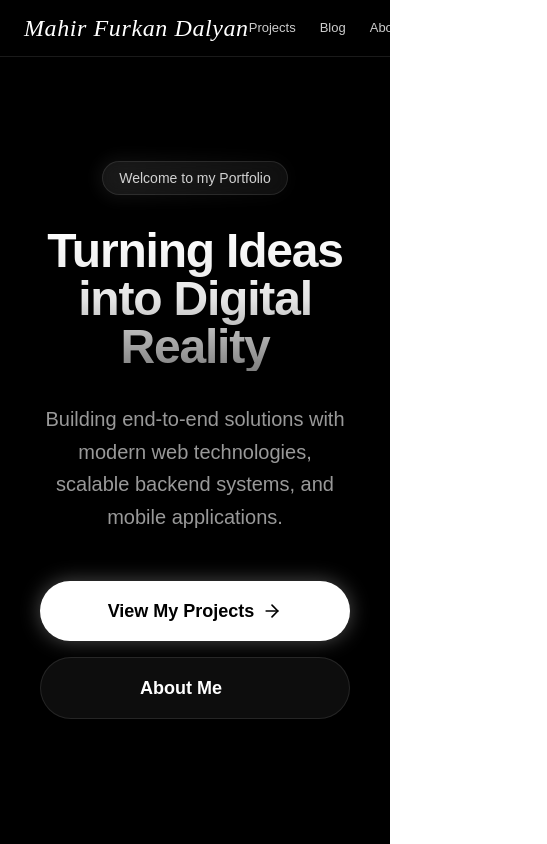
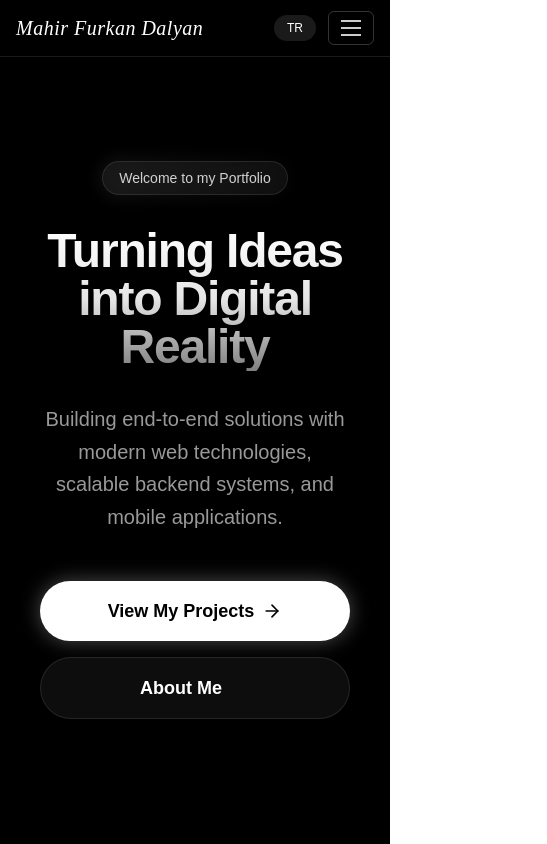
Before and after one commit to furkandalyan/site, a Next.js app: page /en in a window 390 px wide. Shown: the top 844 px of the page, 547 px wide, since content can reach past the window. Built offline with nearby package versions, Linux system fonts and the light colour scheme.

Commit message:
Add hamburger navbar

```diff
--- a/src/app/[lang]/layout.tsx
+++ b/src/app/[lang]/layout.tsx
@@ -1,4 +1,4 @@
-import Link from "next/link";
+import Navbar from "@/src/components/Navbar";
 
 export default async function LangLayout({
   children,
@@ -28,50 +28,7 @@ export default async function LangLayout({
 
   return (
     <div className="min-h-screen flex flex-col bg-black text-white selection:bg-white selection:text-black">
-      <nav className="sticky top-0 z-50 border-b border-white/10 bg-black/80 backdrop-blur-md backdrop-saturate-150 supports-[backdrop-filter]:bg-black/60">
-        <div className="mx-auto max-w-screen-xl px-6 h-14 flex items-center justify-between">
-          <Link
-            href={`/${lang}`}
-            className="text-2xl font-normal tracking-wide hover:opacity-70 transition-opacity duration-200 cursor-pointer font-serif italic whitespace-nowrap"
-            style={{ fontFamily: 'Times New Roman, serif' }}
-          >
-            Mahir Furkan Dalyan
-          </Link>
-
-          <div className="flex items-center gap-6 text-[13px] font-medium text-white/80">
-            <Link
-              href={`/${lang}/projects`}
-              className="hover:text-white transition-colors duration-200"
-            >
-              {labels.projects}
-            </Link>
-            <Link
-              href={`/${lang}/blog`}
-              className="hover:text-white transition-colors duration-200"
-            >
-              {labels.blog}
-            </Link>
-            <Link
-              href={`/${lang}/about`}
-              className="hover:text-white transition-colors duration-200"
-            >
-              {labels.about}
-            </Link>
-            <Link
-              href={`/${lang}/contact`}
-              className="hover:text-white transition-colors duration-200"
-            >
-              {labels.contact}
-            </Link>
-            <Link
-              href={`/${oppositeLang}`}
-              className="ml-2 px-3 py-1 rounded-full bg-white/10 hover:bg-white/20 text-xs transition-all duration-200 border border-transparent hover:border-white/10"
-            >
-              {oppositeLang.toUpperCase()}
-            </Link>
-          </div>
-        </div>
-      </nav>
+      <Navbar lang={lang} oppositeLang={oppositeLang} labels={labels} />
 
       <main className="flex-1 mx-auto w-full max-w-screen-xl p-6 md:p-10">
         {children}
--- /dev/null
+++ b/src/components/Navbar.tsx
@@ -0,0 +1,128 @@
+"use client";
+
+import Link from "next/link";
+import { useState } from "react";
+
+type NavLabels = {
+  projects: string;
+  blog: string;
+  about: string;
+  contact: string;
+};
+
+export default function Navbar({
+  lang,
+  oppositeLang,
+  labels,
+}: {
+  lang: string;
+  oppositeLang: string;
+  labels: NavLabels;
+}) {
+  const [open, setOpen] = useState(false);
+
+  return (
+    <nav className="sticky top-0 z-50 border-b border-white/10 bg-black/80 backdrop-blur-md backdrop-saturate-150 supports-[backdrop-filter]:bg-black/60">
+      <div className="mx-auto max-w-screen-xl px-4 sm:px-6">
+        <div className="flex h-14 items-center justify-between">
+          <Link
+            href={`/${lang}`}
+            className="text-xl sm:text-2xl font-normal tracking-wide hover:opacity-70 transition-opacity duration-200 cursor-pointer font-serif italic whitespace-nowrap"
+            style={{ fontFamily: "Times New Roman, serif" }}
+          >
+            Mahir Furkan Dalyan
+          </Link>
+
+          <div className="flex items-center gap-3 sm:hidden">
+            <Link
+              href={`/${oppositeLang}`}
+              className="px-3 py-1 rounded-full bg-white/10 hover:bg-white/20 text-xs transition-all duration-200 border border-transparent hover:border-white/10"
+            >
+              {oppositeLang.toUpperCase()}
+            </Link>
+            <button
+              type="button"
+              onClick={() => setOpen((value) => !value)}
+              aria-expanded={open}
+              aria-controls="mobile-menu"
+              className="inline-flex items-center justify-center rounded-md border border-white/20 px-3 py-2 text-white/80 hover:text-white hover:border-white/40 transition"
+            >
+              <span className="sr-only">Toggle menu</span>
+              <span className="flex h-4 w-5 flex-col justify-between">
+                <span className="block h-0.5 w-full bg-current" />
+                <span className="block h-0.5 w-full bg-current" />
+                <span className="block h-0.5 w-full bg-current" />
+              </span>
+            </button>
+          </div>
+
+          <div className="hidden sm:flex items-center gap-6 text-[13px] font-medium text-white/80">
+            <Link
+              href={`/${lang}/projects`}
+              className="hover:text-white transition-colors duration-200"
+            >
+              {labels.projects}
+            </Link>
+            <Link
+              href={`/${lang}/blog`}
+              className="hover:text-white transition-colors duration-200"
+            >
+              {labels.blog}
+            </Link>
+            <Link
+              href={`/${lang}/about`}
+              className="hover:text-white transition-colors duration-200"
+            >
+              {labels.about}
+            </Link>
+            <Link
+              href={`/${lang}/contact`}
+              className="hover:text-white transition-colors duration-200"
+            >
+              {labels.contact}
+            </Link>
+            <Link
+              href={`/${oppositeLang}`}
+              className="ml-2 px-3 py-1 rounded-full bg-white/10 hover:bg-white/20 text-xs transition-all duration-200 border border-transparent hover:border-white/10"
+            >
+              {oppositeLang.toUpperCase()}
+            </Link>
+          </div>
+        </div>
+
+        <div id="mobile-menu" className={open ? "block sm:hidden pb-3" : "hidden sm:hidden"}>
+          <div className="flex flex-col gap-3 text-sm font-medium text-white/80">
+            <Link
+              href={`/${lang}/projects`}
+              onClick={() => setOpen(false)}
+              className="hover:text-white transition-colors duration-200"
+            >
+              {labels.projects}
+            </Link>
+            <Link
+              href={`/${lang}/blog`}
+              onClick={() => setOpen(false)}
+              className="hover:text-white transition-colors duration-200"
+            >
+              {labels.blog}
+            </Link>
+            <Link
+              href={`/${lang}/about`}
+              onClick={() => setOpen(false)}
+              className="hover:text-white transition-colors duration-200"
+            >
+              {labels.about}
+            </Link>
+            <Link
+              href={`/${lang}/contact`}
+              onClick={() => setOpen(false)}
+              className="hover:text-white transition-colors duration-200"
+            >
+              {labels.contact}
+            </Link>
+          </div>
+        </div>
+      </div>
+    </nav>
+  );
+}
```
